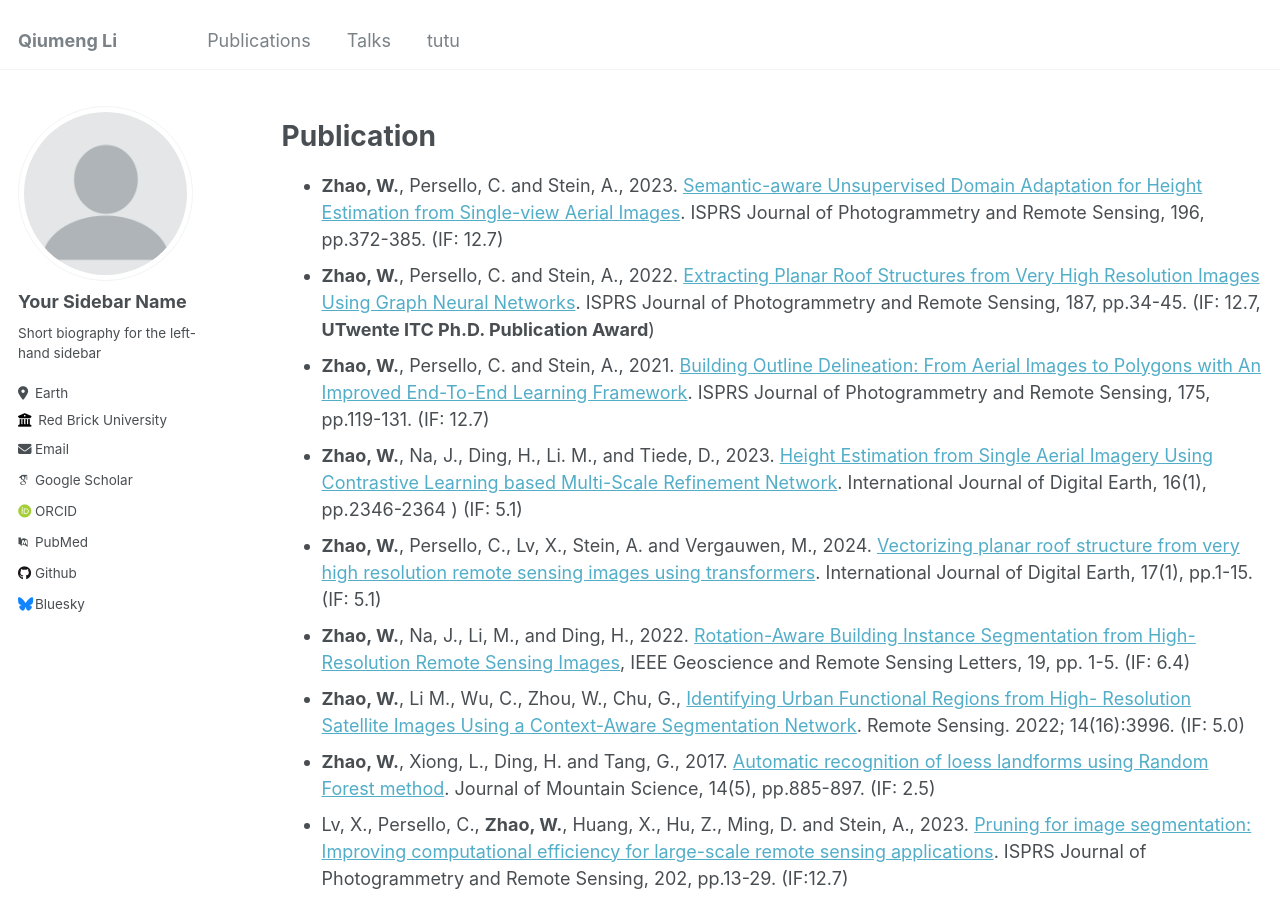
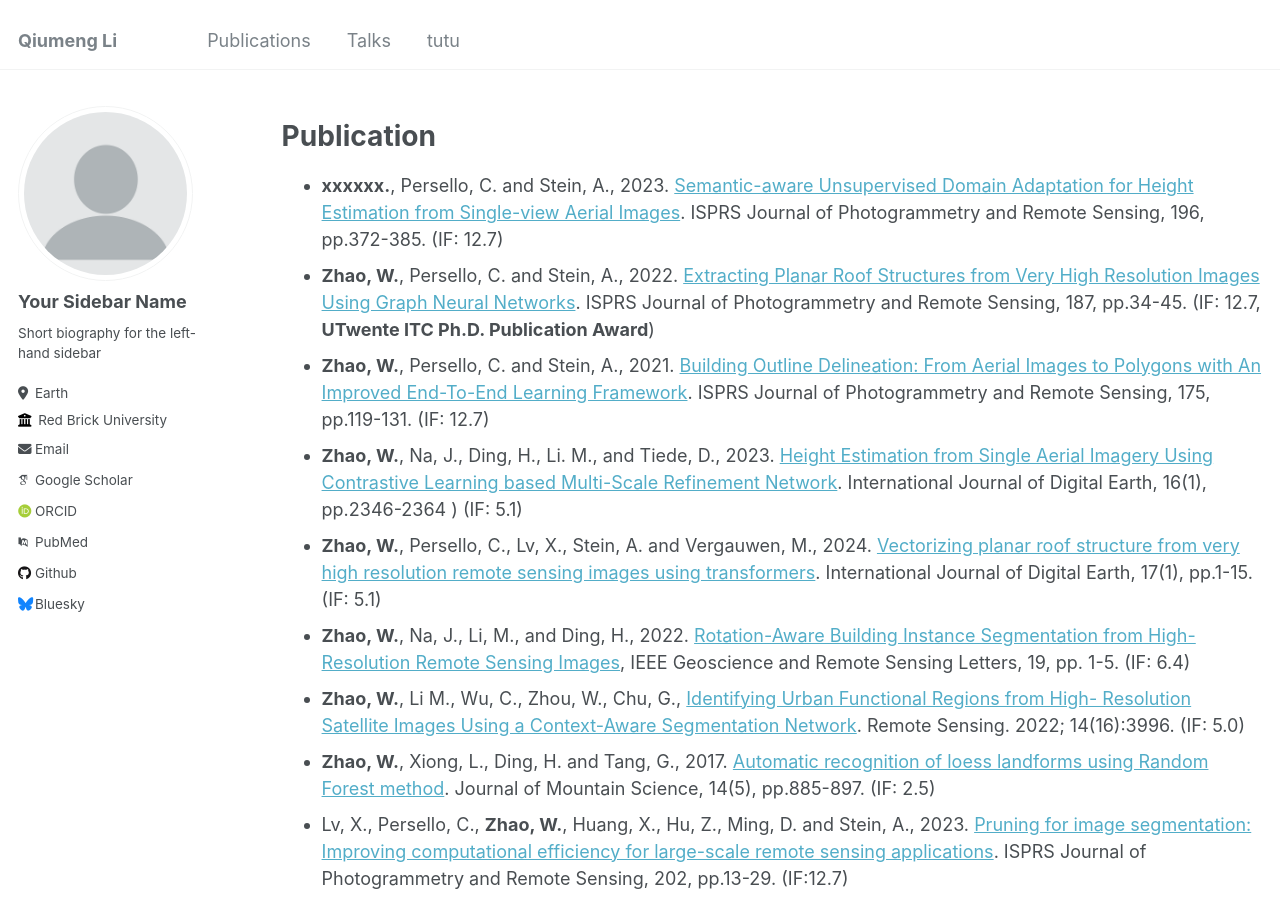
Before and after one commit to qiumengl/qiumengl.github.io, a Jekyll site: the page built from _pages/publications.md, in a window 1280 px wide and 900 px high. Built offline with Jekyll 4.4.1, drawn with Linux system fonts in a browser that asks for light colours; some web fonts are replaced.

Commit message:
Update publications.md

```diff
--- a/_pages/publications.md
+++ b/_pages/publications.md
@@ -11,7 +11,7 @@ Publication
 ----- -->
 
 
-* **Zhao, W.**, Persello, C. and Stein, A., 2023. [Semantic-aware Unsupervised Domain Adaptation for Height Estimation from Single-view Aerial Images](https://www.sciencedirect.com/science/article/pii/S0924271623000096). ISPRS Journal of Photogrammetry and Remote Sensing, 196, pp.372-385. (IF: 12.7)
+* **xxxxxx.**, Persello, C. and Stein, A., 2023. [Semantic-aware Unsupervised Domain Adaptation for Height Estimation from Single-view Aerial Images](https://www.sciencedirect.com/science/article/pii/S0924271623000096). ISPRS Journal of Photogrammetry and Remote Sensing, 196, pp.372-385. (IF: 12.7)
 * **Zhao, W.**, Persello, C. and Stein, A., 2022. [Extracting Planar Roof Structures from Very High Resolution Images Using Graph Neural Networks](https://www.sciencedirect.com/science/article/pii/S092427162200065X). ISPRS Journal of Photogrammetry and Remote Sensing, 187, pp.34-45. (IF: 12.7, **UTwente ITC Ph.D. Publication Award**)
 * **Zhao, W.**, Persello, C. and Stein, A., 2021. [Building Outline Delineation: From Aerial Images to Polygons with An Improved End-To-End Learning Framework](https://www.sciencedirect.com/science/article/pii/S0924271621000551). ISPRS Journal of Photogrammetry and Remote Sensing, 175, pp.119-131. (IF: 12.7)
 * **Zhao, W.**, Na, J., Ding, H., Li. M., and Tiede, D., 2023. [Height Estimation from Single Aerial Imagery Using Contrastive Learning based Multi-Scale Refinement Network](https://www.tandfonline.com/doi/full/10.1080/17538947.2023.2225881). International Journal of Digital Earth, 16(1), pp.2346-2364 ) (IF: 5.1)
```
